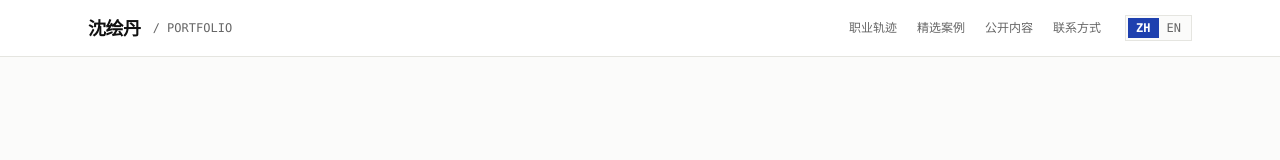
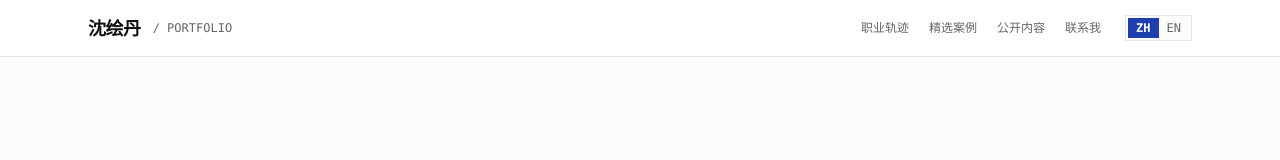
Before and after one commit to echo-eng928/huidan-career-deck, a React (Vite) app: page / in a window 1280 px wide. Shown: the top 160 px of the page. Built offline with nearby package versions, Linux system fonts and the light colour scheme.

Commit message:
feat: update contact nav text to Get in Touch

```diff
--- a/src/components/Header.jsx
+++ b/src/components/Header.jsx
@@ -30,7 +30,7 @@ export default function Header({ lang, setLang }) {
               {currentLang === 'zh' ? '公开内容' : 'ABOUT'}
             </a>
             <a href="#slide-05" className="hover:text-[#111111] transition-colors uppercase">
-              {currentLang === 'zh' ? '联系方式' : 'CONTACT'}
+              {currentLang === 'zh' ? '联系我' : 'Get in Touch'}
             </a>
           </nav>
 
```
